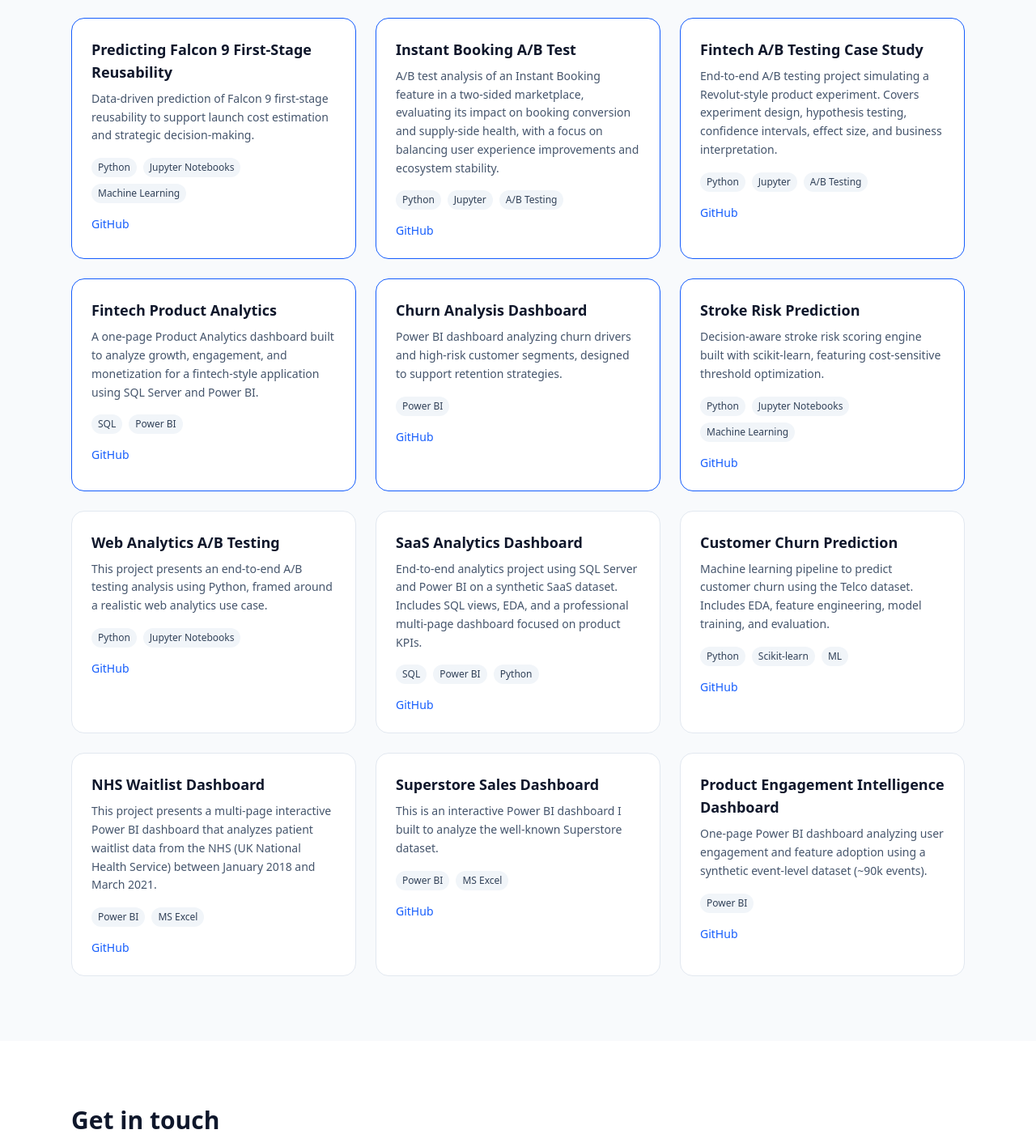
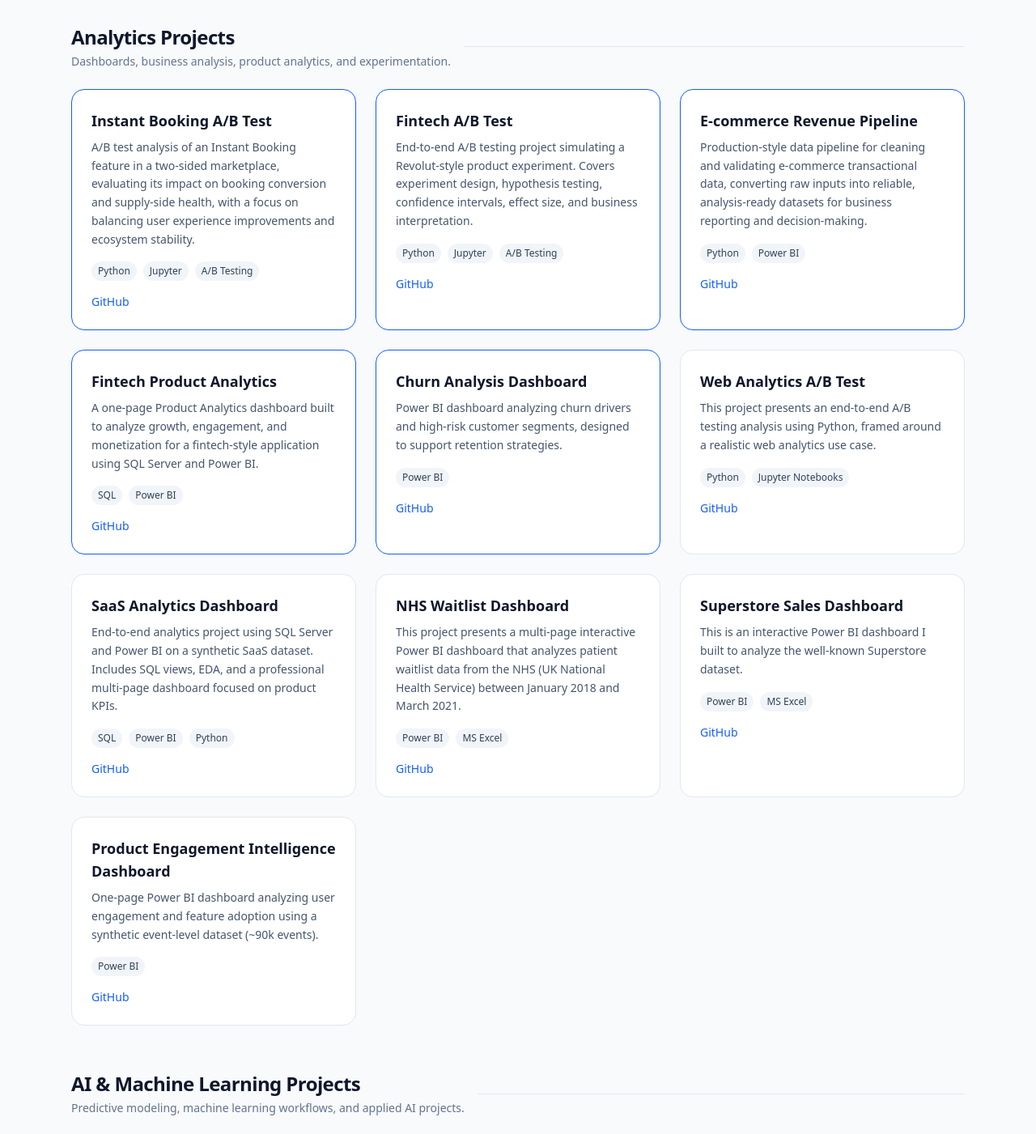
Before and after one commit to nachospreafico/data-portfolio, a React (Vite) app: page / in a window 1280 px wide. Shown: the part 2740-4141 px from the top of the page at 81% size. Built offline with nearby package versions, Linux system fonts and the light colour scheme.

Commit message:
added E-Commerce Revenue Pipeline project

```diff
--- a/src/components/Projects.jsx
+++ b/src/components/Projects.jsx
@@ -6,35 +6,68 @@ const Projects = () => {
     <section id="projects" className="py-20 bg-slate-50">
       <div className="max-w-6xl mx-auto px-6">
         {/* Section header */}
-        <div className="mb-12">
-          <h2
-            className="
-            text-2xl
-            sm:text-3xl
-            font-semibold
-            text-slate-900
-          "
-          >
+        <div className="mb-14">
+          <h2 className="text-2xl sm:text-3xl font-semibold text-slate-900">
             Projects
           </h2>
+
           <p className="mt-2 text-slate-600 max-w-2xl">
             A selection of data analytics, product analytics, and
             experimentation projects focused on real-world decision-making.
           </p>
         </div>
 
-        {/* Projects grid */}
-        <div
-          className="
-          grid
-          gap-6
-          sm:grid-cols-2
-          lg:grid-cols-3
-        "
-        >
-          {projectsData.map((project, idx) => (
-            <ProjectCard project={project} key={idx} />
-          ))}
+        {/* Projects sections */}
+        <div className="flex flex-col gap-14">
+          {/* Analytics */}
+          <section>
+            <div className="mb-6 flex items-center justify-between gap-4">
+              <div>
+                <h3 className="text-xl sm:text-2xl font-semibold tracking-tight text-slate-900">
+                  Analytics Projects
+                </h3>
+                <p className="mt-1 text-sm text-slate-500">
+                  Dashboards, business analysis, product analytics, and
+                  experimentation.
+                </p>
+              </div>
+
+              <div className="hidden sm:block h-px flex-1 bg-slate-200" />
+            </div>
+
+            <div className="grid gap-6 sm:grid-cols-2 lg:grid-cols-3">
+              {projectsData
+                .filter((project) => project.group === "Analytics")
+                .map((project, idx) => (
+                  <ProjectCard project={project} key={idx} />
+                ))}
+            </div>
+          </section>
+
+          {/* AI & Machine Learning */}
+          <section>
+            <div className="mb-6 flex items-center justify-between gap-4">
+              <div>
+                <h3 className="text-xl sm:text-2xl font-semibold tracking-tight text-slate-900">
+                  AI & Machine Learning Projects
+                </h3>
+                <p className="mt-1 text-sm text-slate-500">
+                  Predictive modeling, machine learning workflows, and applied
+                  AI projects.
+                </p>
+              </div>
+
+              <div className="hidden sm:block h-px flex-1 bg-slate-200" />
+            </div>
+
+            <div className="grid gap-6 sm:grid-cols-2 lg:grid-cols-3">
+              {projectsData
+                .filter((project) => project.group === "AI & Machine Learning")
+                .map((project, idx) => (
+                  <ProjectCard project={project} key={idx} />
+                ))}
+            </div>
+          </section>
         </div>
       </div>
     </section>
--- a/src/components/projectsData.js
+++ b/src/components/projectsData.js
@@ -9,6 +9,7 @@ export const projectsData = [
         "https://github.com/nachospreafico/spacex-falcon9-landing-prediction/",
     },
     featured: true,
+    group: "AI & Machine Learning",
   },
   {
     title: "Instant Booking A/B Test",
@@ -20,9 +21,10 @@ export const projectsData = [
         "https://github.com/nachospreafico/instant-booking-ab-test-marketplace",
     },
     featured: true,
+    group: "Analytics",
   },
   {
-    title: "Fintech A/B Testing Case Study",
+    title: "Fintech A/B Test",
     description:
       "End-to-end A/B testing project simulating a Revolut-style product experiment. Covers experiment design, hypothesis testing, confidence intervals, effect size, and business interpretation.",
     tech: ["Python", "Jupyter", "A/B Testing"],
@@ -30,6 +32,18 @@ export const projectsData = [
       github: "https://github.com/nachospreafico/ab_first_topup",
     },
     featured: true,
+    group: "Analytics",
+  },
+  {
+    title: "E-commerce Revenue Pipeline",
+    description:
+      "Production-style data pipeline for cleaning and validating e-commerce transactional data, converting raw inputs into reliable, analysis-ready datasets for business reporting and decision-making.",
+    tech: ["Python", "Power BI"],
+    links: {
+      github: "https://github.com/nachospreafico/ecommerce-revenue-pipeline",
+    },
+    featured: true,
+    group: "Analytics",
   },
   {
     title: "Fintech Product Analytics",
@@ -40,6 +54,7 @@ export const projectsData = [
       github: "https://github.com/nachospreafico/fintech-product-analytics",
     },
     featured: true,
+    group: "Analytics",
   },
   {
     title: "Churn Analysis Dashboard",
@@ -50,6 +65,7 @@ export const projectsData = [
       github: "https://github.com/nachospreafico/churn-analysis-pbi",
     },
     featured: true,
+    group: "Analytics",
   },
   {
     title: "Stroke Risk Prediction",
@@ -60,10 +76,11 @@ export const projectsData = [
       github: "https://github.com/nachospreafico/stroke-risk-prediction",
     },
     featured: true,
+    group: "AI & Machine Learning",
   },
 
   {
-    title: "Web Analytics A/B Testing",
+    title: "Web Analytics A/B Test",
     description:
       "This project presents an end-to-end A/B testing analysis using Python, framed around a realistic web analytics use case.",
     tech: ["Python", "Jupyter Notebooks"],
@@ -71,6 +88,7 @@ export const projectsData = [
       github: "https://github.com/nachospreafico/web-analytics-ab-test",
     },
     featured: false,
+    group: "Analytics",
   },
   {
     title: "SaaS Analytics Dashboard",
@@ -82,16 +100,18 @@ export const projectsData = [
         "https://github.com/nachospreafico/saas-analytics-dashboard-powerbi-sql",
     },
     featured: false,
+    group: "Analytics",
   },
   {
     title: "Customer Churn Prediction",
     description:
       "Machine learning pipeline to predict customer churn using the Telco dataset. Includes EDA, feature engineering, model training, and evaluation.",
-    tech: ["Python", "Scikit-learn", "ML"],
+    tech: ["Python", "Scikit-learn", "Machine Learning"],
     links: {
       github: "https://github.com/nachospreafico/customer-churn-prediction",
     },
     featured: false,
+    group: "AI & Machine Learning",
   },
   {
     title: "NHS Waitlist Dashboard",
@@ -102,6 +122,7 @@ export const projectsData = [
       github: "https://github.com/nachospreafico/nhs-dashboard",
     },
     featured: false,
+    group: "Analytics",
   },
   {
     title: "Superstore Sales Dashboard",
@@ -112,6 +133,7 @@ export const projectsData = [
       github: "https://github.com/nachospreafico/superstore-dashboard",
     },
     featured: false,
+    group: "Analytics",
   },
   {
     title: "Product Engagement Intelligence Dashboard",
@@ -123,6 +145,7 @@ export const projectsData = [
         "https://github.com/nachospreafico/app-feature-adoption-dashboard",
     },
     featured: false,
+    group: "Analytics",
   },
   /*
   {
```
